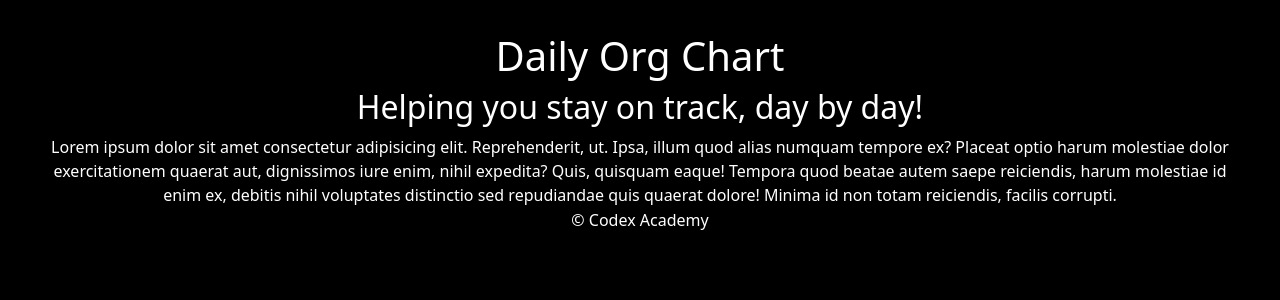
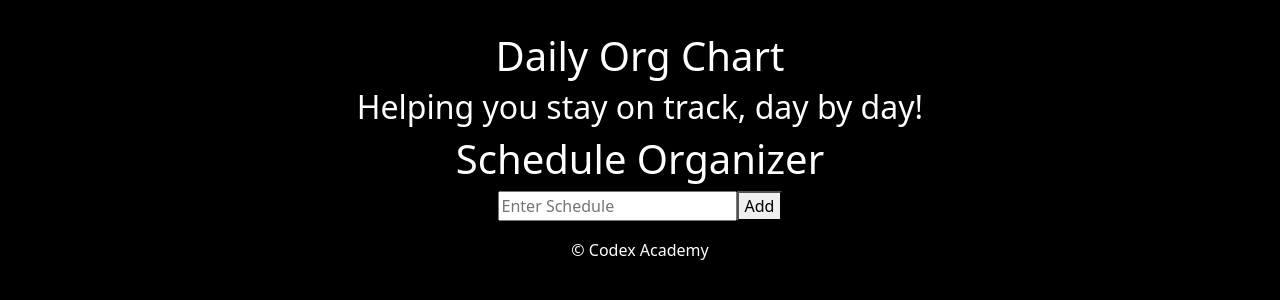
Before and after one commit to jyoung57/daily-org-chart, a React (Vite) app: page / in a window 1280 px wide. Shown: the top 300 px of the page. Built offline with nearby package versions, Linux system fonts and the light colour scheme; the HTML template or start-up script is replaced by a standard one.

Commit message:
added ScheduleOrganizer.to Main.jsx

```diff
--- a/src/components/Main.jsx
+++ b/src/components/Main.jsx
@@ -1,16 +1,11 @@
 import React from 'react'
 import "../styles/Main.css"
+import ScheduleOrganizer from './ScheduleOrganizer';
 
 export default function Main() {
   return (
     <main>
-      Lorem ipsum dolor sit amet consectetur adipisicing elit. Reprehenderit,
-      ut. Ipsa, illum quod alias numquam tempore ex? Placeat optio harum
-      molestiae dolor exercitationem quaerat aut, dignissimos iure enim, nihil
-      expedita? Quis, quisquam eaque! Tempora quod beatae autem saepe
-      reiciendis, harum molestiae id enim ex, debitis nihil voluptates
-      distinctio sed repudiandae quis quaerat dolore! Minima id non totam
-      reiciendis, facilis corrupti.
+      <ScheduleOrganizer />
     </main>
   );
 }
```
